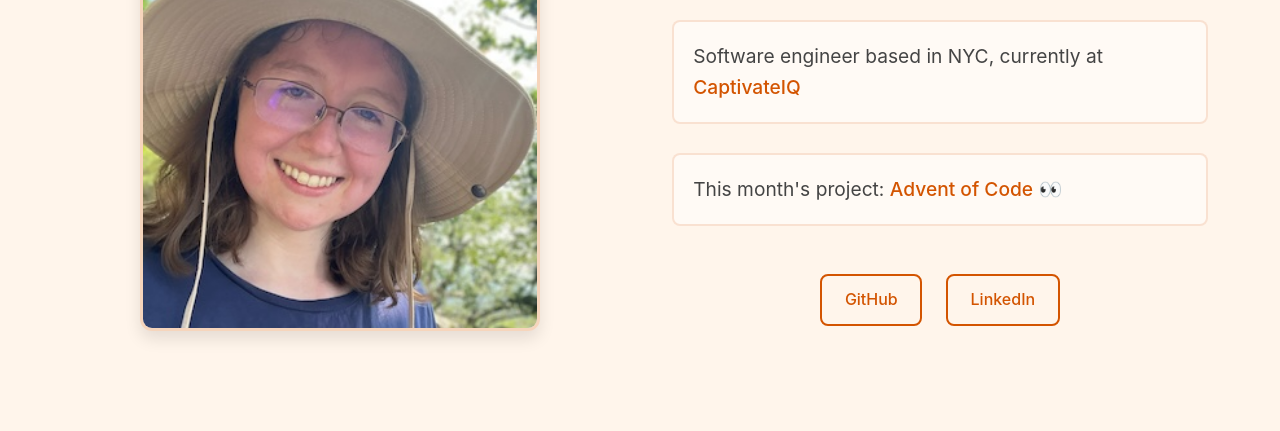
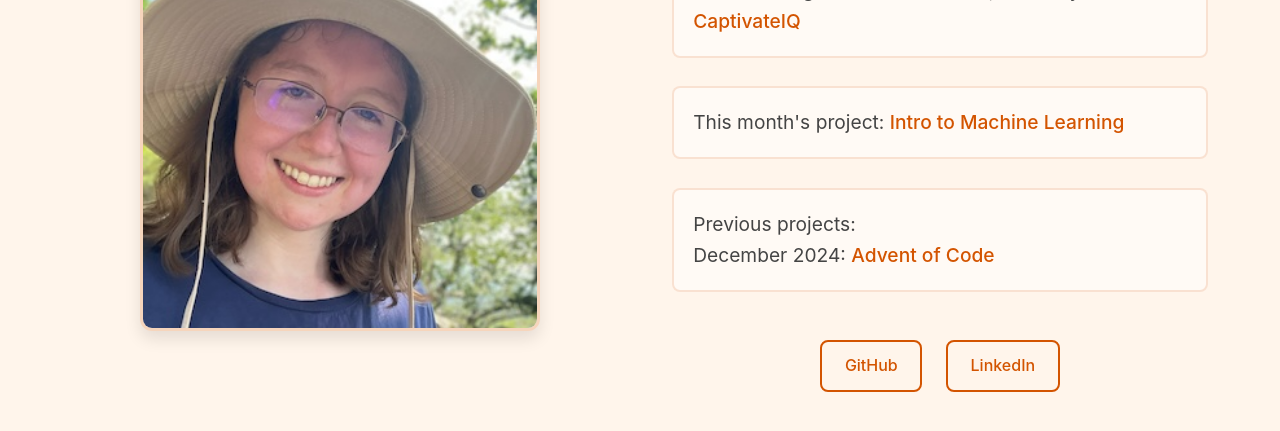
Before and after one commit to rachel-inman/rachel-inman.github.io, a plain HTML site: page index.html in a window 1280 px wide. Shown: the part 279-710 px from the top of the page. Drawn offline with Linux system fonts and the light colour scheme.

Commit message:
Update index.html

```diff
--- a/index.html
+++ b/index.html
@@ -135,6 +135,16 @@
             box-shadow: 0 4px 8px rgba(211, 84, 0, 0.2);
         }
 
+        .projects {
+            margin-top: 1rem;
+        }
+
+        .projects h2 {
+            font-size: 1.4rem;
+            margin-bottom: 1rem;
+            color: #2d1810;
+        }
+
         @media (max-width: 768px) {
             .container {
                 padding: 1rem;
@@ -159,7 +169,12 @@
         <div class="content-section">
             <h1>Rachel Inman</h1>
             <p>Software engineer based in NYC, currently at <a href="https://www.captivateiq.com" class="company-link" target="_blank">CaptivateIQ</a></p>
-            <p>This month's project: <a href="https://adventofcode.com/" class="company-link" target="_blank">Advent of Code</a> 👀</p>
+            <div class="projects">
+                <p>This month's project: <a href="https://www.coursera.org/specializations/machine-learning-introduction" class="company-link" target="_blank">Intro to Machine Learning</a></p>
+                <p>Previous projects:
+                    <br>December 2024: <a href="https://adventofcode.com" class="company-link" target="_blank">Advent of Code</a>
+                </p>
+            </div>
             <div class="links">
                 <a href="https://github.com/rachel-inman" target="_blank">GitHub</a>
                 <a href="https://www.linkedin.com/in/rachel-inman/" target="_blank">LinkedIn</a>
```
